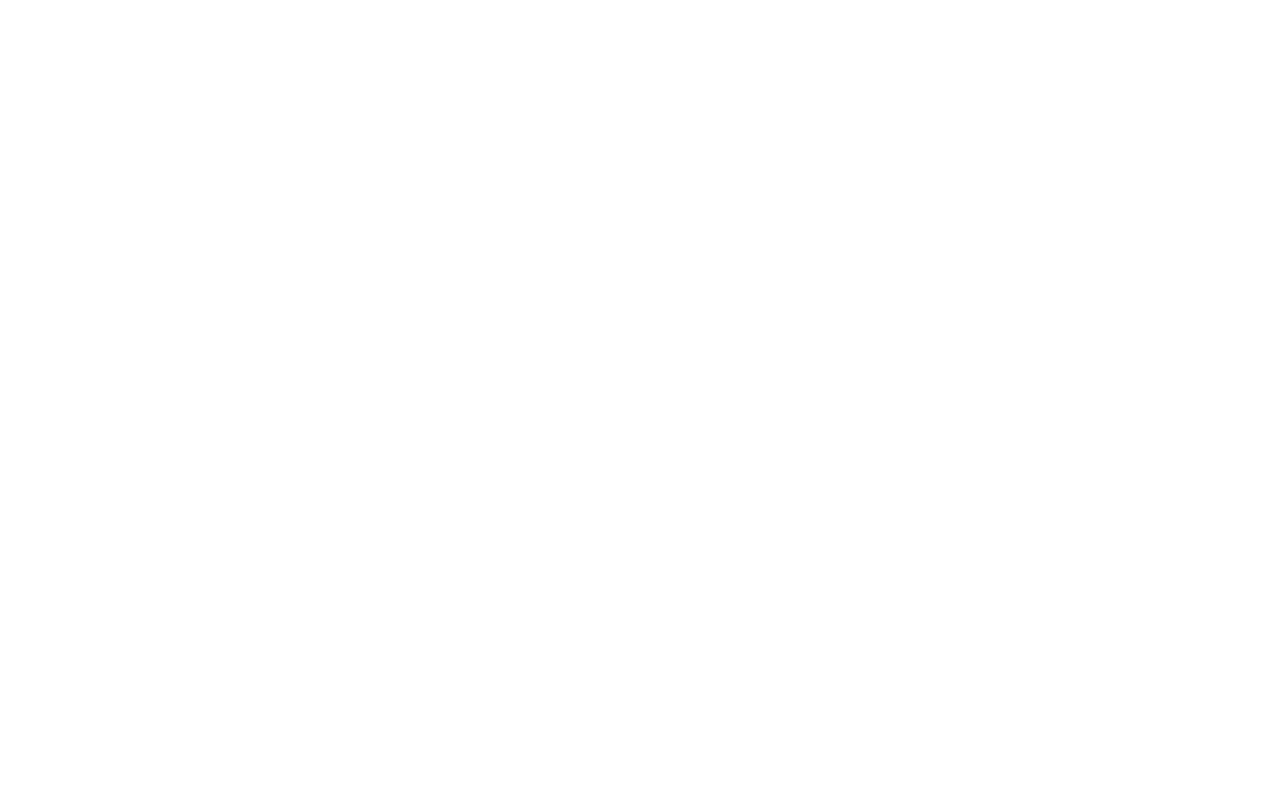
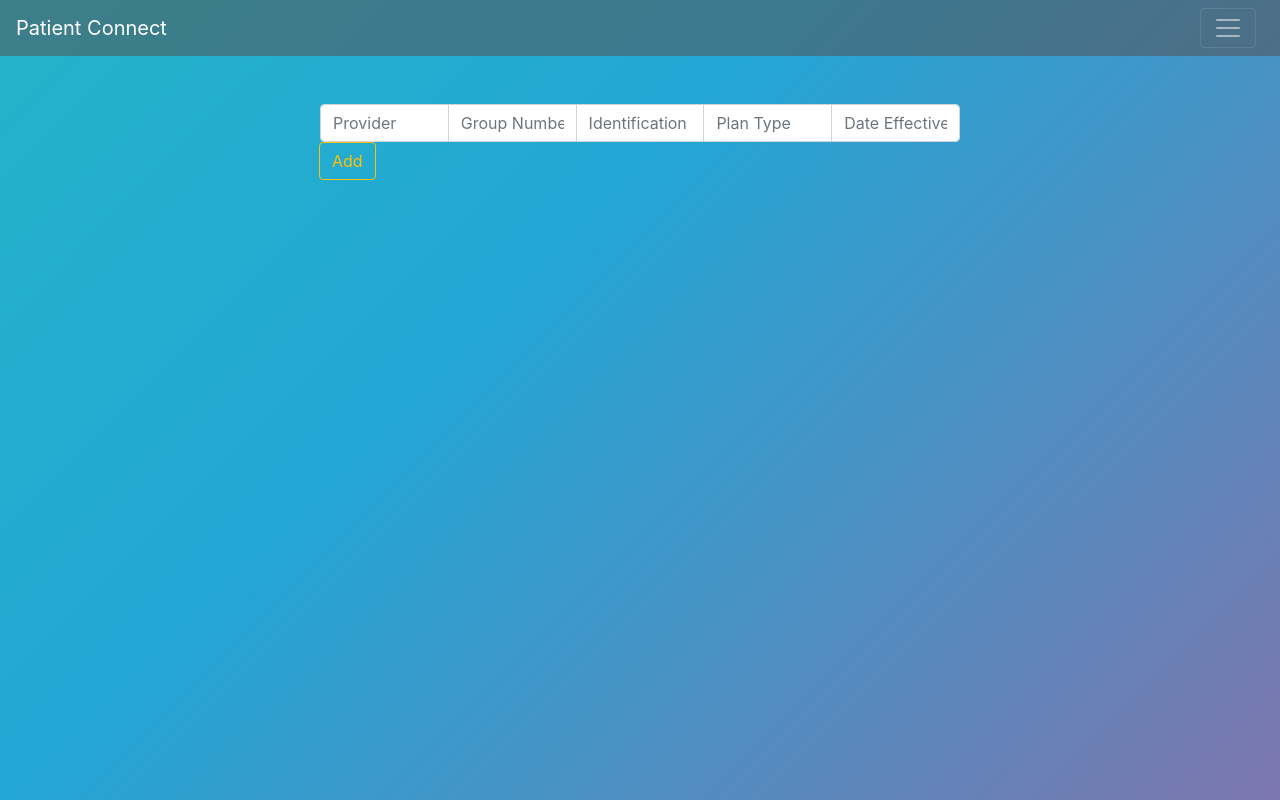
Before and after one commit to justinnp/MedicalApp-POOP-frontend, a React (Create React App) app in the folder medical-app-frontend/: page /add_insurance/1 in a window 1280 px wide. Built offline with nearby package versions, Linux system fonts and the light colour scheme.

Commit message:
Finished Insurance

```diff
--- a/medical-app-frontend/src/App.js
+++ b/medical-app-frontend/src/App.js
@@ -11,6 +11,9 @@
 import ViewMedicalHistory from './Components/ViewMedicalHistory';
 import AddMedicalHistory from './Components/AddMedicalHistory';
 import Appointments from './Components/Appointments';
+import ViewInsurance from './Components/ViewInsurance';
+import AddInsurance from './Components/AddInsurance';
+
 
 
 const App = () => {
@@ -29,6 +32,8 @@
           <Route path="/view_medicalhistory/:id" component={ViewMedicalHistory} />
           <Route path="/add_medicalhistory/:id" component={AddMedicalHistory} />
 		      <Route path="/appointments/:id" component={Appointments} />
+          <Route path="/view_insurance/:id" component={ViewInsurance} />
+          <Route path="/add_insurance/:id" component={AddInsurance} />
         </Switch>
       </BrowserRouter>
     );
--- /dev/null
+++ b/medical-app-frontend/src/Components/AddInsurance.js
@@ -0,0 +1,82 @@
+import React, {Component} from 'react';
+import {Card, CardTitle, CardText, Progress, Navbar, Row, UncontrolledAlert, Form, FormGroup, Input, InputGroup, InputGroupAddon, Button, ListGroup, ListGroupItem} from 'reactstrap';
+import ToolBar from './ToolBar';
+import '../landingpage.css';
+
+//byPatient:${this.props.location.state.patientId}
+class AddInsurance extends Component {
+        state = {
+          patientId: null,
+          provider: null,
+          groupNum: null,
+          identificationNum: null,
+          planType: null,
+          dateEffective: null,
+        }
+componentDidMount(){
+    let id = this.props.match.params.id;
+    this.setState({
+        id: id
+    })
+}
+
+updateInsurance(){
+            var insuranceToUpdate = {
+              patientId: this.state.id,
+              provider: this.state.provider,
+              groupNum: this.state.groupNum,
+              identificationNum: this.state.identificationNum,
+              planType: this.state.planType,
+              office: 1,
+              RxGeneric: 1,
+              RxBrand: 1,
+              specialist: 1,
+              ER: 1,
+              dateEffective: this.state.dateEffective,
+            }
+            fetch('http://127.0.0.1:5000/api/insurances', {
+                method: 'POST',
+                headers: {
+                    'Content-Type': 'application/json'
+                },
+                body: JSON.stringify(insuranceToUpdate)
+            })
+            .then(response => response.json())
+            .then(responseData => {
+                if(responseData.success){
+                  console.log(responseData);
+                }
+            })
+            .catch(error => console.error('Error:', error));
+
+        }
+    getInfo = (e, stateField) => {
+        this.setState({
+            [stateField]: e.target.value
+        });
+    }
+
+    render() {
+        return(
+            <div className="landingPage" style={{overflow: "hidden"}}>
+            <ToolBar home={true} register={true} login={true} addPrescription={false} id={this.state.id}/>
+            <Form className="w-50 mx-auto mt-5">
+                <FormGroup className="my-5">
+                      <InputGroup>
+                            <Input placeholder="Provider" onChange={(e) => this.getInfo(e, "provider")}/>
+                            <Input placeholder="Group Number" onChange={(e) => this.getInfo(e, "groupNum")}/>
+                            <Input placeholder="Identification Number" onChange={(e) => this.getInfo(e, "identificationNum")}/>
+                            <Input placeholder="Plan Type" onChange={(e) => this.getInfo(e, "planType")}/>
+                            <Input placeholder="Date Effective" onChange={(e) => this.getInfo(e, "dateEffective")}/>
+                        </InputGroup>
+                        <InputGroupAddon addonType="append">
+                            <Button outline color="warning" onClick={() => this.updateInsurance()}>Add</Button>
+                        </InputGroupAddon>
+                </FormGroup>
+            </Form>
+            </div>
+        )
+    }
+}
+
+export default AddInsurance;
--- a/medical-app-frontend/src/Components/Home.js
+++ b/medical-app-frontend/src/Components/Home.js
@@ -40,10 +40,12 @@
                         </Link>
                     </Col>
                     <Col sm={4} className="mb-4">
+                      <Link to={"/view_insurance/"+this.state.id}>
                         <Card body>
                             <IoIosMedkit size={42} color='#04617C' style={{margin: 'auto'}}/>
                             <CardTitle className="mt-3">Insurance Information</CardTitle>
                         </Card>
+                      </Link>
                     </Col>
                 </Row>
                 <Row>
--- /dev/null
+++ b/medical-app-frontend/src/Components/ViewInsurance.js
@@ -0,0 +1,61 @@
+import React, {Component} from 'react';
+import {Card, CardTitle, CardText, Progress, Navbar, Row, UncontrolledAlert, Form, FormGroup, Input, InputGroup, InputGroupAddon, Button, ListGroup, ListGroupItem} from 'reactstrap';
+import ToolBar from './ToolBar';
+import '../landingpage.css';
+
+//byPatient:${this.props.location.state.patientId}
+var url = 'http://127.0.0.1:5000/api/insurances'
+class ViewInsurance extends Component {
+    state = {
+        insurance: [],
+        patientId: null,
+        provider: null,
+        groupNum: null,
+        identificationNum: null,
+        planType: null,
+        dateEffective: null,
+    }
+
+
+    componentDidMount(){
+        let id = this.props.match.params.id;
+        fetch(url+'/'+id)
+            .then(response => response.json())
+            .then(responseData =>{
+                console.log(responseData);
+                this.setState({
+                  insurance: responseData,
+                  id: id,
+                  provider: responseData[0].provider,
+                  groupNum: responseData[0].groupNum,
+                  identificationNum: responseData[0].identificationNum,
+                  planType: responseData[0].planType,
+                  dateEffective: responseData[0].dateEffective,
+                })
+            })
+            .catch(error => console.log('error', error));
+    }
+
+    // () => deletePrescription()
+
+    render() {
+                return(
+                    <div className="landingPage" style={{overflow: "hidden"}}>
+                        <ToolBar home={true} register={true} login={true} viewPrescription={false} id={this.state.id}/>
+                        <Card body>
+                            <CardTitle>
+                                <div className="d-flex">
+                                    Provider: {this.state.provider}&nbsp;&nbsp;
+                                    Group Number: {this.state.groupNum}&nbsp;&nbsp;
+                                    identification Number: {this.state.identificationNum}&nbsp;&nbsp;
+                                    Plan Type: {this.state.planType}<br/><br/>
+                                    Date Effective: {this.state.dateEffective}&nbsp;&nbsp;
+                                </div>
+                            </CardTitle>
+                        </Card>
+                    </div>
+                );
+        }
+}
+
+export default ViewInsurance;
```
